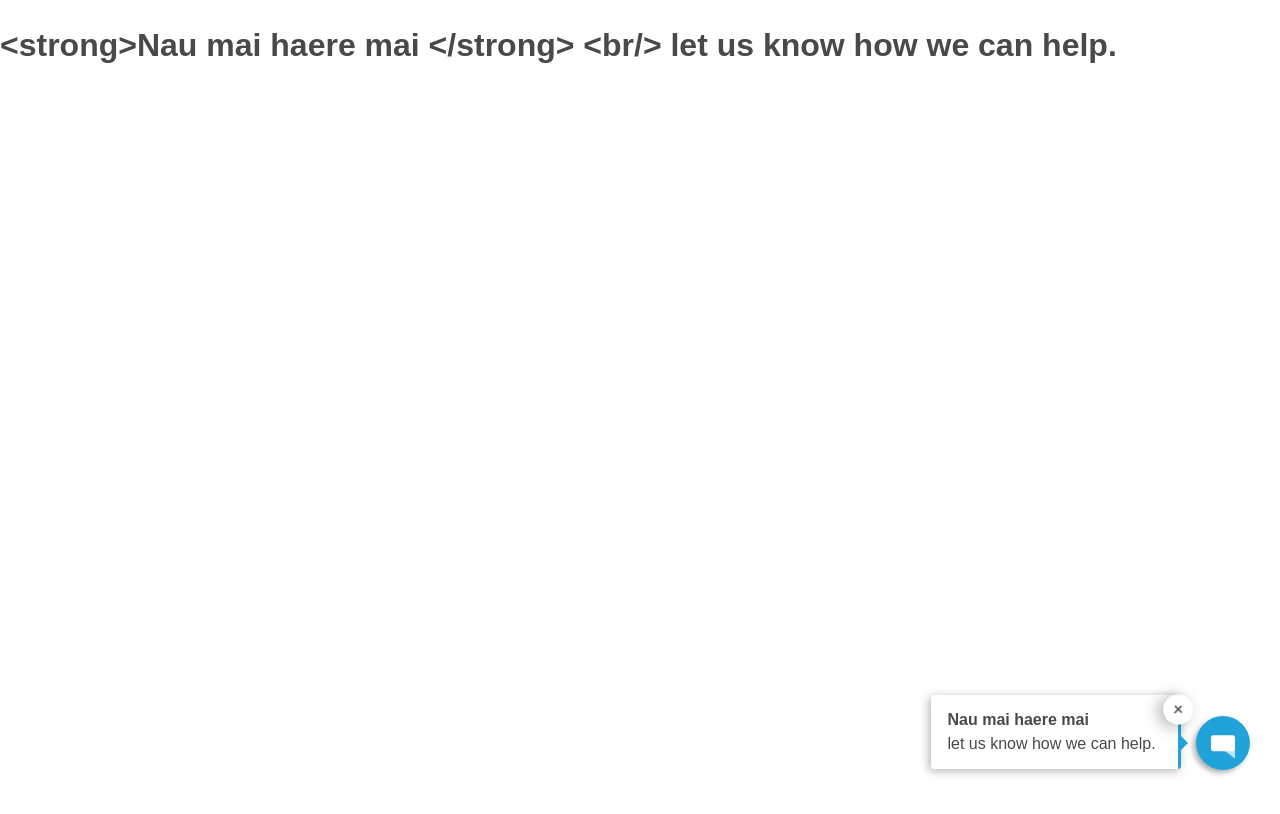
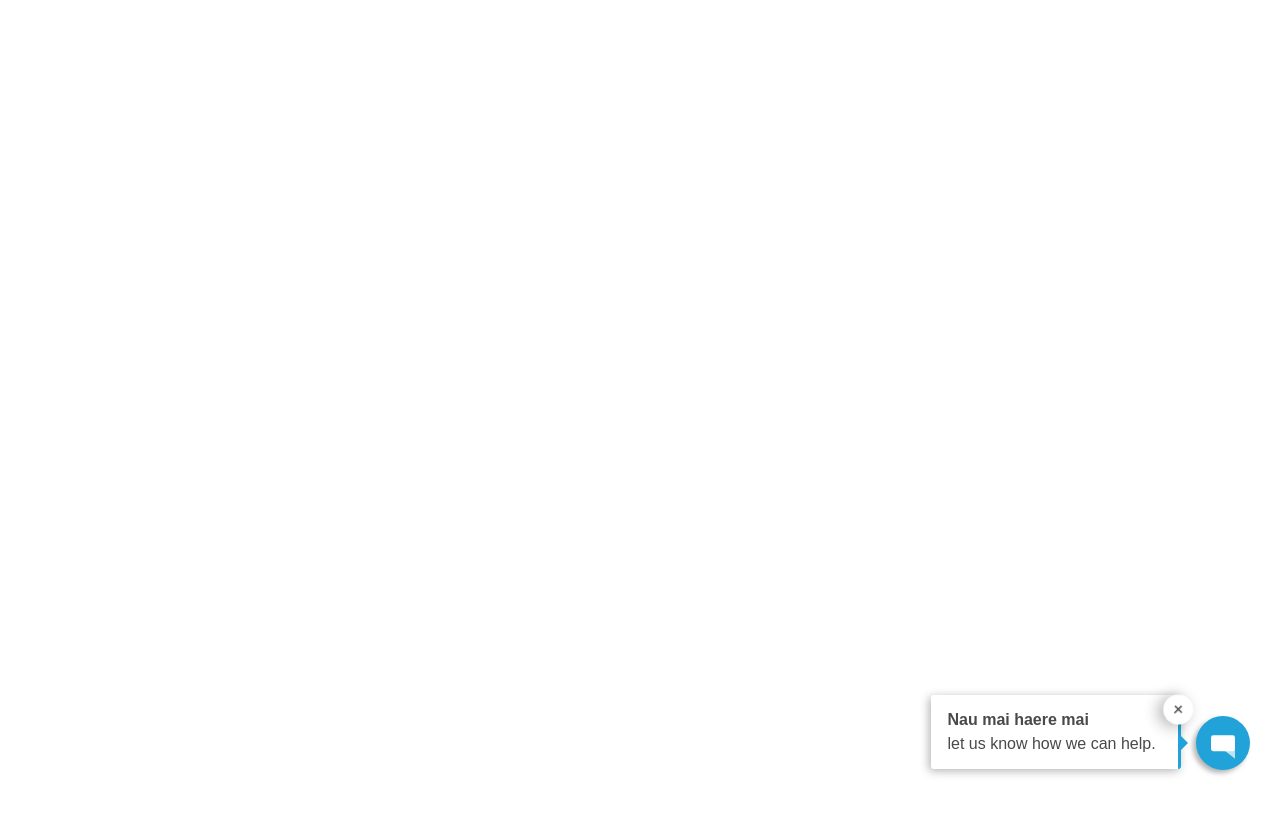
Before and after one commit to restieauxbro/competenz-chatbot, a React (Create React App) app: page / in a window 1280 px wide. Shown: the top 814 px of the page. Built offline with nearby package versions, Linux system fonts and the light colour scheme.

Commit message:
state imprvement

```diff
--- a/src/components/chatbot.jsx
+++ b/src/components/chatbot.jsx
@@ -107,7 +107,6 @@ const CallOut = ({ openCallout, setOpenCallout, openChat, setOpenChat }) => {
 
   return (
     <>
-      <h1>{chosenQuote}</h1>
       <div className="callout-cnt">
         <AnimatePresence>
           {openCallout && !openChat && (
--- a/src/styles/typeform.scss
+++ b/src/styles/typeform.scss
@@ -5,8 +5,7 @@ body {
   overflow-x: hidden;
   line-height: 1.5;
   width: 100vw;
-  //background-color: var(--lightblue);
-  height: 100vh;
+
 
   --text: #494949;
   --lightblue: #21a3d9;
```
